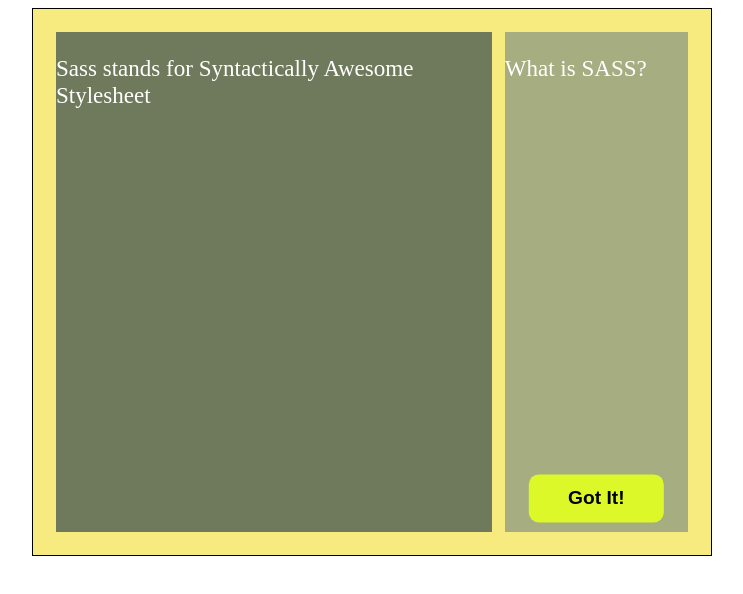
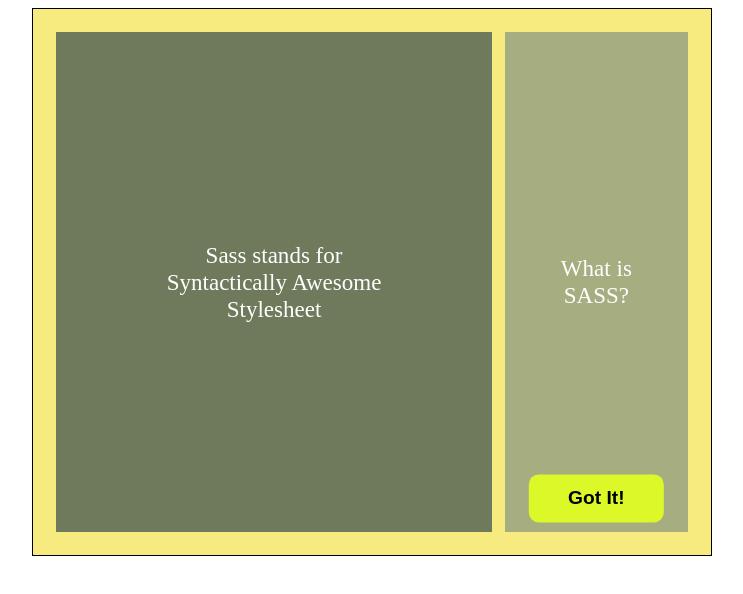
Before and after one commit to Lan-Jiang/WEB502_HWK_Module3_W3_D2, a website: page index.html in a window 1280 px wide. Shown: the whole page, without its empty margins (268-1011 px from the left). Drawn offline with nearby package versions, Linux system fonts and the light colour scheme; files that its build step writes are made by us from their sources.

Commit message:
WEB502 HWK M3 W3 D2 finished

```diff
--- a/index.html
+++ b/index.html
@@ -3,11 +3,11 @@
 <head>
     <meta charset="UTF-8">
     <meta name="viewport" content="width=device-width, initial-scale=1.0">
-    <link rel="stylesheet" href="css/styles.css">
+    <link rel="stylesheet" type="text/css" href="css/styles.css/styles.css" />
     <title>SASS</title>
 </head>
 <body>
-    <div class="container" style="background-color: #f7eb80;">
+    <div class="container">
         <div class="left">
             <p>Sass stands for Syntactically Awesome Stylesheet</p>
         </div>
--- a/scss/styles.scss
+++ b/scss/styles.scss
@@ -6,6 +6,7 @@
     font-size: 1.2rem;
 }
 
+//Nested with paragraph
 .container {
     background-color: $color-primary;
     border: 1px solid #000;
@@ -15,6 +16,15 @@
     margin: 0 auto;
     padding: 1em;
     width: 50%;
+
+    p {
+        margin: 0;
+        position: absolute;
+        top: 50%;
+        left: 50%;
+        transform: translate(-50%, -50%);
+        text-align: center;
+    }
 
     .left {
         background-color: $color-bg-left;
```
Also changed, not shown: css/styles.css/styles.css.
